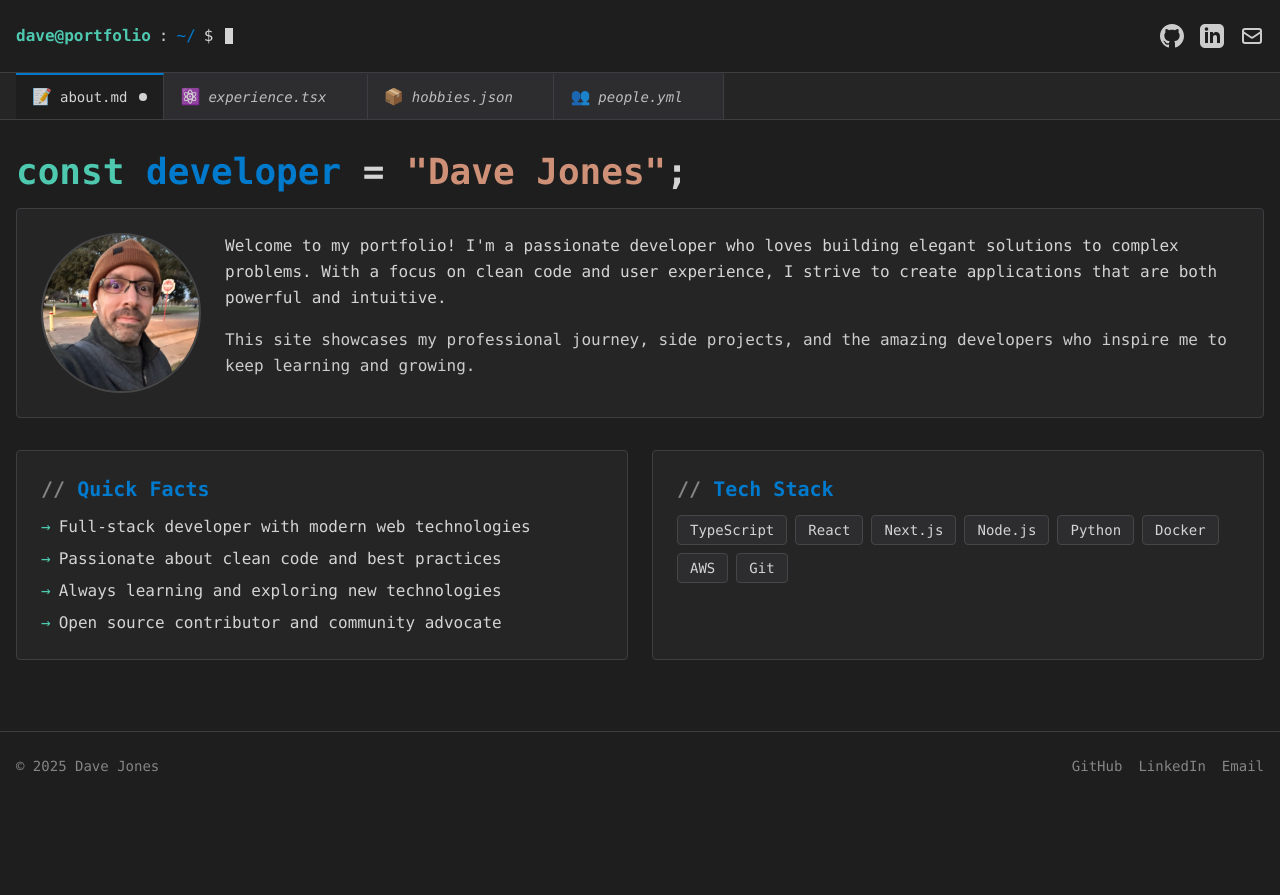
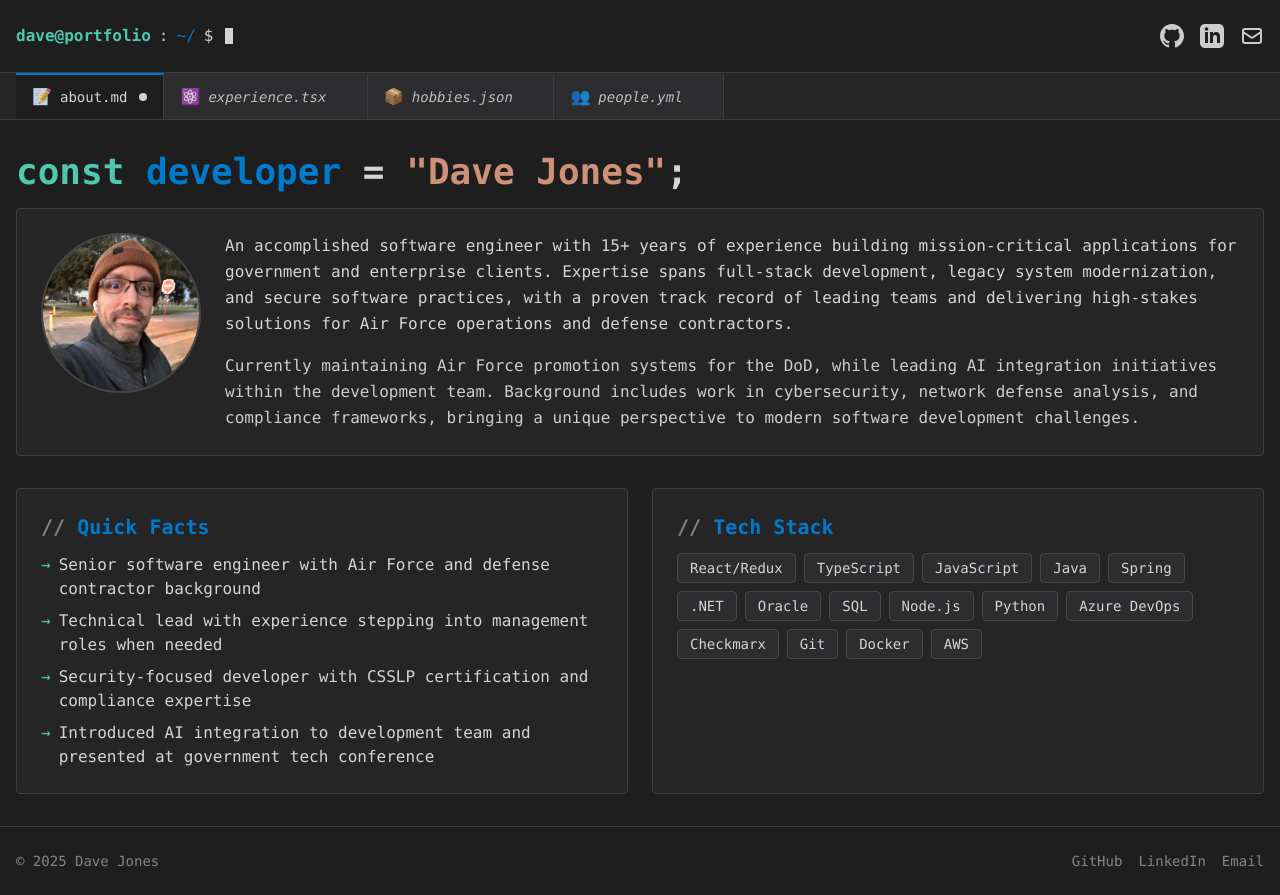
Before and after one commit to davemjones/davemjones.github.io, a Next.js app: page / in a window 1280 px wide. Before the commit the page ends 800 px from the top, so only its background shows below. Built offline with nearby package versions, Linux system fonts and the light colour scheme.

Commit message:
updated about me page

```diff
--- a/app/page.tsx
+++ b/app/page.tsx
@@ -3,9 +3,9 @@ import JsonLd from '@/components/seo/JsonLd';
 import Image from 'next/image';
 
 export const metadata: Metadata = {
-  title: 'About Me - Dave Jones',
+  title: 'Senior Software Engineer - Dave Jones',
   description:
-    'Learn about Dave Jones, a passionate developer focused on creating elegant solutions.',
+    'Senior software engineer with 15+ years experience building mission-critical applications for Air Force and defense contractors. Expertise in full-stack development, security, and AI integration.',
 };
 
 export default function AboutPage() {
@@ -14,7 +14,7 @@ export default function AboutPage() {
     '@context': 'https://schema.org',
     '@type': 'Person',
     name: 'Dave Jones',
-    jobTitle: 'Software Developer',
+    jobTitle: 'Senior Software Engineer',
     url: 'https://davemjones.github.io',
     sameAs: [
       'https://github.com/davemjones',
@@ -27,11 +27,23 @@ export default function AboutPage() {
       'Next.js',
       'Node.js',
       'Python',
+      'Java',
+      'Spring Framework',
+      '.NET',
+      'Oracle',
+      'SQL',
+      'Azure DevOps',
+      'Software Security',
+      'CSSLP',
+      'Government Systems',
+      'Defense Contracting',
+      'AI Integration',
+      'Legacy System Modernization',
       'Web Development',
       'Software Engineering',
     ],
     description:
-      'Passionate developer who loves building elegant solutions to complex problems.',
+      'Senior software engineer with 15+ years experience building mission-critical applications for Air Force and defense contractors, specializing in security-focused development and AI integration.',
   };
 
   return (
@@ -63,15 +75,21 @@ export default function AboutPage() {
               </div>
               <div className="flex-1">
                 <p className="text-[var(--vscode-text-primary)] leading-relaxed mb-4">
-                  Welcome to my portfolio! I&apos;m a passionate developer who
-                  loves building elegant solutions to complex problems. With a
-                  focus on clean code and user experience, I strive to create
-                  applications that are both powerful and intuitive.
+                  An accomplished software engineer with 15+ years of experience
+                  building mission-critical applications for government and
+                  enterprise clients. Expertise spans full-stack development,
+                  legacy system modernization, and secure software practices,
+                  with a proven track record of leading teams and delivering
+                  high-stakes solutions for Air Force operations and defense
+                  contractors.
                 </p>
                 <p className="text-[var(--vscode-text-secondary)] leading-relaxed">
-                  This site showcases my professional journey, side projects,
-                  and the amazing developers who inspire me to keep learning and
-                  growing.
+                  Currently maintaining Air Force promotion systems for the DoD,
+                  while leading AI integration initiatives within the
+                  development team. Background includes work in cybersecurity,
+                  network defense analysis, and compliance frameworks, bringing
+                  a unique perspective to modern software development
+                  challenges.
                 </p>
               </div>
             </div>
@@ -87,19 +105,23 @@ export default function AboutPage() {
             <ul className="space-y-2 text-[var(--vscode-text-primary)]">
               <li className="flex items-start">
                 <span className="text-[var(--vscode-teal)] mr-2">→</span>
-                Full-stack developer with modern web technologies
+                Senior software engineer with Air Force and defense contractor
+                background
               </li>
               <li className="flex items-start">
                 <span className="text-[var(--vscode-teal)] mr-2">→</span>
-                Passionate about clean code and best practices
+                Technical lead with experience stepping into management roles
+                when needed
               </li>
               <li className="flex items-start">
                 <span className="text-[var(--vscode-teal)] mr-2">→</span>
-                Always learning and exploring new technologies
+                Security-focused developer with CSSLP certification and
+                compliance expertise
               </li>
               <li className="flex items-start">
                 <span className="text-[var(--vscode-teal)] mr-2">→</span>
-                Open source contributor and community advocate
+                Introduced AI integration to development team and presented at
+                government tech conference
               </li>
             </ul>
           </div>
@@ -111,14 +133,21 @@ export default function AboutPage() {
             </h2>
             <div className="flex flex-wrap gap-2">
               {[
+                'React/Redux',
                 'TypeScript',
-                'React',
-                'Next.js',
+                'JavaScript',
+                'Java',
+                'Spring',
+                '.NET',
+                'Oracle',
+                'SQL',
                 'Node.js',
                 'Python',
+                'Azure DevOps',
+                'Checkmarx',
+                'Git',
                 'Docker',
                 'AWS',
-                'Git',
               ].map((tech) => (
                 <span
                   key={tech}
```
